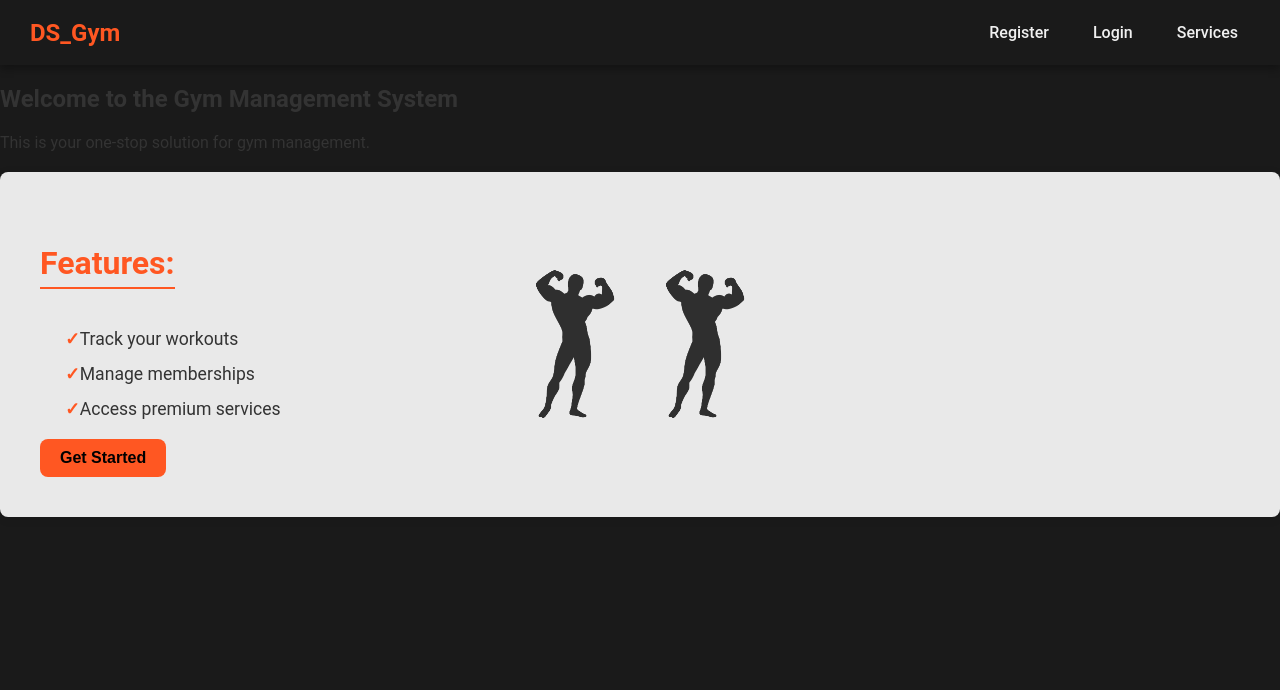
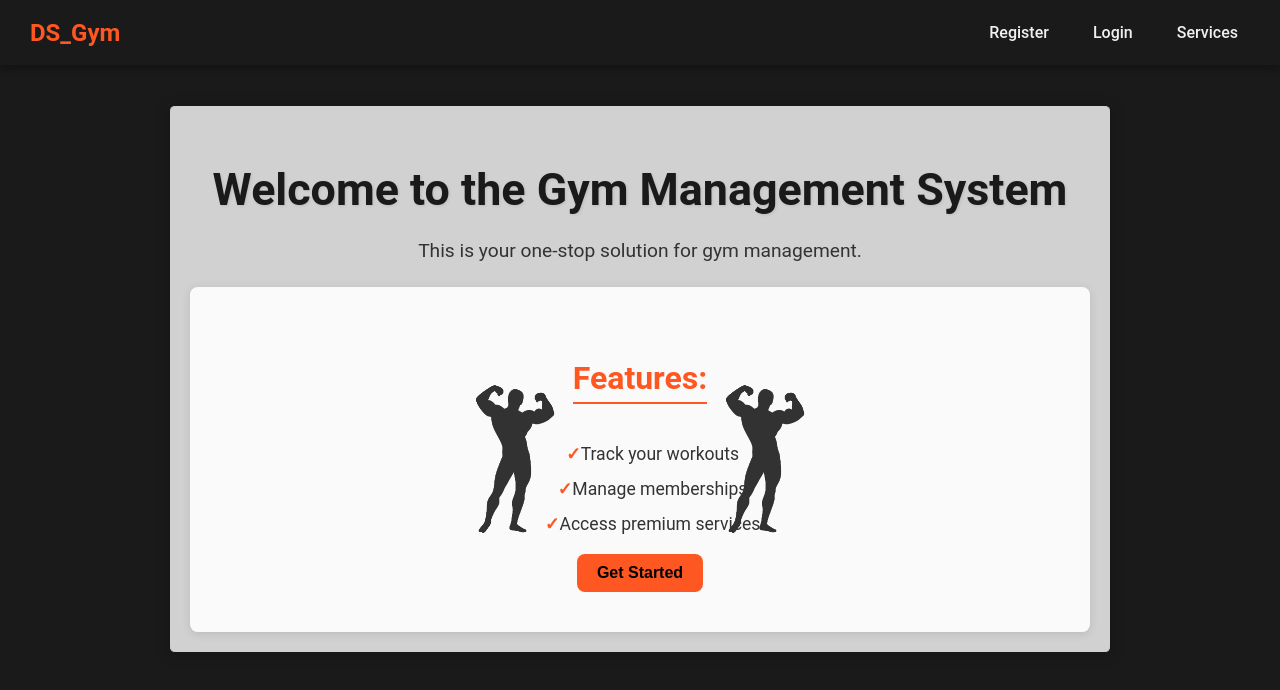
Before and after one commit to filipposmertzanakis/gym, a React (Create React App) app in the folder gym-management-frontend/: page / in a window 1280 px wide. Shown: the top 690 px of the page. Built offline with nearby package versions, Linux system fonts and the light colour scheme.

Commit message:
mikrh allagh css

```diff
--- a/gym-management-frontend/src/App.js
+++ b/gym-management-frontend/src/App.js
@@ -26,7 +26,7 @@ function HomePage() {
   const { user } = useUser(); // Get the user data from context
 
   return (
-    <div>
+    <div className='home-container'>
       <h2>
         {user ? (
           <>
--- a/gym-management-frontend/src/styles/Home.css
+++ b/gym-management-frontend/src/styles/Home.css
@@ -21,7 +21,7 @@
 
 /* Style for the welcome heading */
 .home-container h2 {
-  color: var(--accent);
+  color: var(--primary-bg);
   font-size: 2.8rem;
   margin-bottom: 20px;
   text-shadow: 1px 1px 3px rgba(0,0,0,0.1);
```
